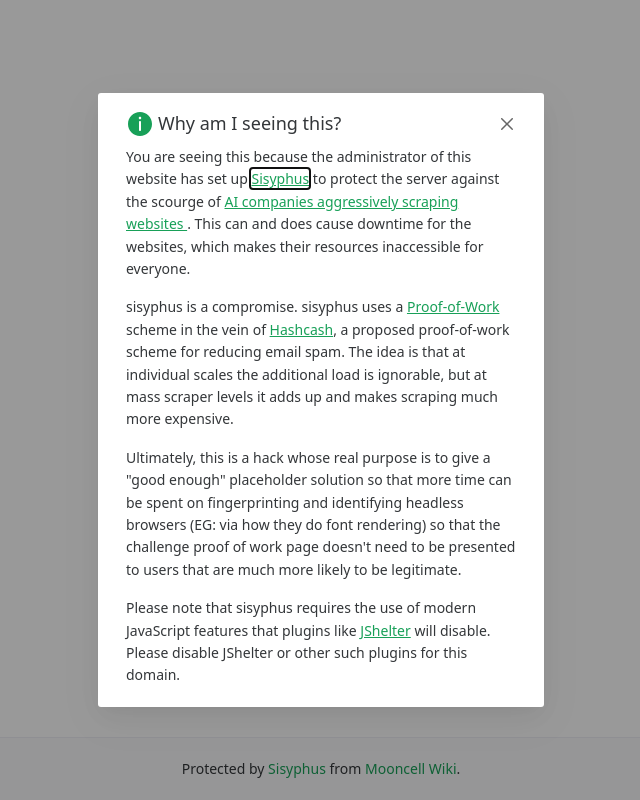
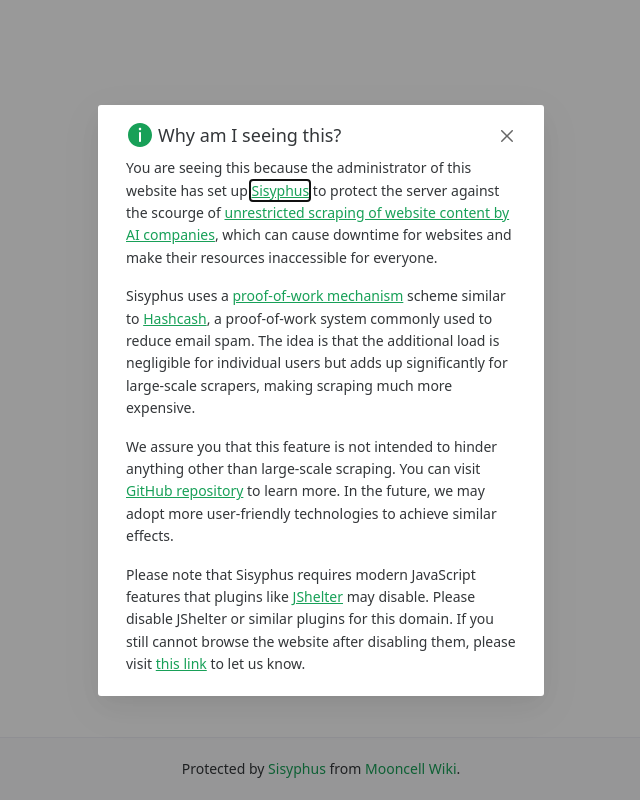
Before and after one commit to MooncellWiki/sisyphus, a Vue app in the folder packages/frontend/: page / in a window 1280 px wide. Both pictures are taken after a click on the link "Why am I seeing this?". Shown: the whole page, without its empty margins (319-959 px from the left). Built offline with nearby package versions, Linux system fonts and the light colour scheme.

Commit message:
chore: update i18n

```diff
--- a/packages/frontend/src/App.vue
+++ b/packages/frontend/src/App.vue
@@ -232,21 +232,24 @@
             <NA
               href="https://thelibre.news/foss-infrastructure-is-under-attack-by-ai-companies/"
             >
-              AI companies aggressively scraping websites
+            {{ $t("modal.scrapingWebsite") }}</NA
             </NA>
           </i18n-t>
 
           <i18n-t keypath="modal.paragraph2" :tag="NP">
             <NA href="https://anubis.techaro.lol/docs/design/why-proof-of-work"
-              >Proof-of-Work</NA
+              >{{ $t('modal.proofOfWork') }}</NA
             >
             <NA href="https://en.wikipedia.org/wiki/Hashcash">Hashcash</NA>
           </i18n-t>
 
-          <NP>{{ $t("modal.paragraph3") }}</NP>
+          <i18n-t keypath="modal.paragraph3" :tag="NP">
+            <NA href="https://github.com/MooncellWiki/sisyphus">{{ $t('modal.githubRepo') }}</NA>
+          </i18n-t>
 
           <i18n-t keypath="modal.paragraph4" :tag="NP">
             <NA href="https://jshelter.org/">JShelter</NA>
+            <NA href="https://f.kdocs.cn/ksform/w/write/YyLpQg1a">{{ $t('modal.feedbackLink') }}</NA>
           </i18n-t>
         </NModal>
         <NA @click="onDetailClicked">{{ $t("common.whySeeing") }}</NA>
--- a/packages/frontend/src/i18n/locales/en.json
+++ b/packages/frontend/src/i18n/locales/en.json
@@ -24,13 +24,17 @@
   },
   "dependencies": {
     "missingWebCrypto": "Your browser doesn't have a functioning web.crypto element. Are you viewing this over a secure context?",
-    "missingWebWorkers": "Your browser doesn't support web workers (sisyphus uses this to avoid freezing your browser). Do you have a plugin like JShelter installed?"
+    "missingWebWorkers": "Your browser doesn't support web workers (Sisyphus uses this to avoid freezing your browser). Do you have a plugin like JShelter installed?"
   },
   "modal": {
     "title": "Why am I seeing this?",
-    "paragraph1": "You are seeing this because the administrator of this website has set up {0} to protect the server against the scourge of {1}. This can and does cause downtime for the websites, which makes their resources inaccessible for everyone.",
-    "paragraph2": "sisyphus is a compromise. sisyphus uses a {0} scheme in the vein of {1}, a proposed proof-of-work scheme for reducing email spam. The idea is that at individual scales the additional load is ignorable, but at mass scraper levels it adds up and makes scraping much more expensive.",
-    "paragraph3": "Ultimately, this is a hack whose real purpose is to give a \"good enough\" placeholder solution so that more time can be spent on fingerprinting and identifying headless browsers (EG: via how they do font rendering) so that the challenge proof of work page doesn't need to be presented to users that are much more likely to be legitimate.",
-    "paragraph4": "Please note that sisyphus requires the use of modern JavaScript features that plugins like {0} will disable. Please disable JShelter or other such plugins for this domain."
+    "paragraph1": "You are seeing this because the administrator of this website has set up {0} to protect the server against the scourge of {1}, which can cause downtime for websites and make their resources inaccessible for everyone.",
+    "scrapingWebsite": "unrestricted scraping of website content by AI companies",
+    "paragraph2": "Sisyphus uses a {0} scheme similar to {1}, a proof-of-work system commonly used to reduce email spam. The idea is that the additional load is negligible for individual users but adds up significantly for large-scale scrapers, making scraping much more expensive.",
+    "proofOfWork": "proof-of-work mechanism",
+    "paragraph3": "We assure you that this feature is not intended to hinder anything other than large-scale scraping. You can visit {0} to learn more. In the future, we may adopt more user-friendly technologies to achieve similar effects.",
+    "paragraph4": "Please note that Sisyphus requires modern JavaScript features that plugins like {0} may disable. Please disable JShelter or similar plugins for this domain. If you still cannot browse the website after disabling them, please visit {1} to let us know.",
+    "feedbackLink": "this link",
+    "githubRepo": "GitHub repository"
   }
 }
--- a/packages/frontend/src/i18n/locales/ja.json
+++ b/packages/frontend/src/i18n/locales/ja.json
@@ -24,13 +24,17 @@
   },
   "dependencies": {
     "missingWebCrypto": "お使いのブラウザには機能する web.crypto 要素がありません。安全なコンテキストで閲覧していますか？",
-    "missingWebWorkers": "お使いのブラウザは Web ワーカーをサポートしていません（sisyphus はこれを使用してブラウザのフリーズを防ぎます）。JShelter のようなプラグインがインストールされていますか？"
+    "missingWebWorkers": "お使いのブラウザは Web ワーカーをサポートしていません（Sisyphus はこれを使用してブラウザのフリーズを防ぎます）。JShelter のようなプラグインがインストールされていますか？"
   },
   "modal": {
     "title": "なぜこれが表示されているのですか？",
     "paragraph1": "このウェブサイトの管理者が {0} を設定して、{1} の脅威からサーバーを保護しているため、これが表示されています。これにより、ウェブサイトのダウンタイムが発生し、すべての人にとってリソースがアクセス不能になる場合があります。",
-    "paragraph2": "sisyphus は妥協策です。sisyphus は {0} スキームを使用しており、{1} のような提案されたスパムメール削減のためのプルーフ・オブ・ワークスキームに似ています。このアイデアは、個々の規模では追加の負荷は無視できるものの、大量のスクレイピングでは負荷が増加し、スクレイピングが非常に高コストになるというものです。",
-    "paragraph3": "最終的には、これは「十分に良い」暫定的な解決策を提供するためのハックであり、ヘッドレスブラウザを特定するための指紋採取（例: フォントレンダリングの方法）により多くの時間を費やすことができるようにすることを目的としています。そのため、チャレンジのプルーフ・オブ・ワークページを、正当である可能性が高いユーザーに表示する必要がなくなります。",
-    "paragraph4": "sisyphus は、{0} のようなプラグインが無効にする最新の JavaScript 機能の使用を必要とすることに注意してください。このドメインでは JShelter やその他のプラグインを無効にしてください。"
+    "scrapingWebsite": "AI 企業によるウェブサイトコンテンツの無制限なスクレイピング",
+    "paragraph2": "Sisyphus は {0} を利用しており、{1} のようなスパムメール削減のための作業証明システムに似ています。この仕組みは、個々のユーザーにとっては無視できる負荷である一方、大規模なスクレイピングでは負荷が累積し、スクレイピングが非常に高コストになるよう設計されています。",
+    "proofOfWork": "作業証明メカニズム",
+    "paragraph3": "この機能は大規模なスクレイピング以外の目的を妨げるものではないことを保証します。詳細については {0} をご覧ください。将来的には、よりユーザーフレンドリーな技術を採用して同様の効果を実現する可能性があります。",
+    "paragraph4": "Sisyphus は最新の JavaScript 機能を必要としますが、{0} のようなプラグインはこれらの機能を無効にする可能性があります。このドメインでは JShelter やその他のプラグインを無効にしてください。それでもウェブサイトを正常に閲覧できない場合は、{1} にアクセスしてお知らせください。",
+    "feedbackLink": "このリンク",
+    "githubRepo": "GitHub リポジトリ"
   }
 }
--- a/packages/frontend/src/i18n/locales/kr.json
+++ b/packages/frontend/src/i18n/locales/ko.json
@@ -24,13 +24,17 @@
   },
   "dependencies": {
     "missingWebCrypto": "브라우저에 작동하는 web.crypto 요소가 없습니다. 안전한 컨텍스트에서 보고 있습니까?",
-    "missingWebWorkers": "브라우저가 웹 워커를 지원하지 않습니다(sisyphus는 브라우저가 멈추는 것을 방지하기 위해 이를 사용합니다). JShelter와 같은 플러그인이 설치되어 있습니까?"
+    "missingWebWorkers": "브라우저가 웹 워커를 지원하지 않습니다(Sisyphus는 브라우저가 멈추는 것을 방지하기 위해 이를 사용합니다). JShelter와 같은 플러그인이 설치되어 있습니까?"
   },
   "modal": {
     "title": "왜 이 화면이 보이나요?",
     "paragraph1": "이 웹사이트의 관리자가 {0}을(를) 설정하여 {1}의 위협으로부터 서버를 보호했기 때문에 이 화면이 표시됩니다. 이는 웹사이트의 다운타임을 유발할 수 있으며, 모든 사용자가 리소스에 접근할 수 없게 만들 수 있습니다.",
-    "paragraph2": "sisyphus는 타협안입니다. sisyphus는 {0} 스킴을 사용하며, {1}와 같은 이메일 스팸 감소를 위한 작업 증명 스킴 제안과 유사합니다. 이 아이디어는 개별 규모에서는 추가 부하가 무시할 수 있는 수준이지만, 대규모 스크래핑에서는 부하가 증가하여 스크래핑 비용이 훨씬 더 비싸진다는 것입니다.",
-    "paragraph3": "궁극적으로, 이것은 \"충분히 좋은\" 임시 솔루션을 제공하기 위한 해킹으로, 폰트 렌더링 방식과 같은 방법으로 헤드리스 브라우저를 식별하고 지문을 채취하는 데 더 많은 시간을 할애할 수 있도록 하는 것이 목적입니다. 따라서 작업 증명 페이지를 합법적인 사용자에게 표시할 필요가 줄어듭니다.",
-    "paragraph4": "sisyphus는 {0}과 같은 플러그인이 비활성화하는 최신 JavaScript 기능의 사용을 요구한다는 점에 유의하세요. 이 도메인에서는 JShelter 또는 기타 유사한 플러그인을 비활성화하세요."
+    "scrapingWebsite": "AI 기업의 무제한 웹사이트 콘텐츠 스크래핑",
+    "paragraph2": "Sisyphus는 {0} 스킴을 사용하며, {1}와 같은 이메일 스팸 감소를 위한 작업 증명 시스템과 유사합니다. 이 아이디어는 개별 사용자에게는 추가 부하가 미미하지만, 대규모 스크래핑에서는 부하가 누적되어 스크래핑 비용이 크게 증가하도록 설계되었습니다.",
+    "proofOfWork": "작업 증명 메커니즘",
+    "paragraph3": "이 기능은 대규모 스크래핑 외의 다른 목적을 방해하지 않도록 설계되었습니다. 자세한 내용은 {0}을(를) 방문하여 확인하세요. 향후에는 사용자 친화적인 기술로 대체하여 유사한 효과를 달성할 수 있습니다.",
+    "paragraph4": "Sisyphus는 최신 JavaScript 기능을 필요로 하며, {0}과 같은 플러그인은 이러한 기능을 비활성화할 수 있습니다. 이 도메인에서는 JShelter 또는 유사한 플러그인을 비활성화하세요. 그래도 웹사이트를 정상적으로 탐색할 수 없는 경우 {1}을(를) 방문하여 알려주세요.",
+    "feedbackLink": "이 링크",
+    "githubRepo": "GitHub 저장소"
   }
 }
--- a/packages/frontend/src/i18n/locales/zh-cn.json
+++ b/packages/frontend/src/i18n/locales/zh-cn.json
@@ -24,13 +24,17 @@
   },
   "dependencies": {
     "missingWebCrypto": "您的浏览器没有可用的 web.crypto 元素。您是否在安全上下文中查看此内容？",
-    "missingWebWorkers": "您的浏览器不支持 Web Workers（sisyphus 使用它来避免浏览器冻结）。您是否安装了类似 JShelter 的插件？"
+    "missingWebWorkers": "您的浏览器不支持 Web Workers（Sisyphus 使用它来避免浏览器冻结）。您是否安装了类似 JShelter 的插件？"
   },
   "modal": {
-    "title": "为什么我会看到这个？",
-    "paragraph1": "您看到这个是因为本网站的管理员设置了 {0} 来保护服务器免受 {1} 的影响。这可能导致网站宕机，使其资源对所有人都不可访问。",
-    "paragraph2": "sisyphus 是一种折中方案。sisyphus 使用类似于 {1} 的 {0} 机制，这是一种用于减少邮件垃圾的工作量证明方案。这个想法是在个人使用规模下，额外的负载可以忽略不计，但在大规模爬虫级别上，它会累加起来，使爬取变得更加昂贵。",
-    "paragraph3": "最终，这是一个临时解决方案，其真正目的是提供一个“足够好”的占位解决方案，以便有更多时间用于指纹识别和识别无头浏览器（例如：通过它们如何进行字体渲染），这样挑战工作量证明页面就不需要呈现给更可能是合法的用户。",
-    "paragraph4": "请注意，sisyphus 需要使用现代 JavaScript 功能，而像 {0} 这样的插件会禁用这些功能。请为此域名禁用 JShelter 或其他类似插件。"
+    "title": "为什么我会看到此页面？",
+    "paragraph1": "您看到此页面是因为网站管理员设置了 {0} 来保护服务器，限制{1}，以避免大量网站资源被无端消耗，影响用户的正常访问。",
+    "scrapingWebsite": "人工智能公司无限制抓取网站内容",
+    "paragraph2": "类似常用于减少邮件垃圾的工作量证明系统 {1} ，Sisyphus 利用{0}，通过附加对个人用户来说可以忽略不计的额外运算量，使大规模抓取器对网站进行抓取时需要处理累加后的大量负载，进而延缓其抓取速度。",
+    "proofOfWork": "工作量证明机制",
+    "paragraph3": "我们向您保证此功能不会用于阻碍大规模抓取外的其他目的，您可以前往 {0} 了解更多详细信息。此后我们也可能在条件成熟时换用对用户更友好的技术来实现类似的效果。",
+    "paragraph4": "请注意，Sisyphus 需要使用现代 JavaScript 功能，而 {0} 等插件会阻止这些功能。请为此域名禁用 JShelter 或其他类似插件。如果禁用后您仍然无法正常浏览网站，请前往 {1} 告知我们。",
+    "feedbackLink": "此链接",
+    "githubRepo": "GitHub 仓库"
   }
 }
--- a/packages/frontend/src/i18n/locales/zh-tw.json
+++ b/packages/frontend/src/i18n/locales/zh-tw.json
@@ -24,13 +24,17 @@
   },
   "dependencies": {
     "missingWebCrypto": "您的瀏覽器沒有可用的 web.crypto 元素。您是否在安全環境中查看此內容？",
-    "missingWebWorkers": "您的瀏覽器不支持 Web Workers（sisyphus 使用它來避免瀏覽器凍結）。您是否安裝了類似 JShelter 的插件？"
+    "missingWebWorkers": "您的瀏覽器不支持 Web Workers（Sisyphus 使用它來避免瀏覽器凍結）。您是否安裝了類似 JShelter 的插件？"
   },
   "modal": {
     "title": "為什麼我會看到這個？",
     "paragraph1": "您看到這個是因為本網站的管理員設置了 {0} 來保護伺服器免受 {1} 的影響。這可能導致網站宕機，使其資源對所有人都無法訪問。",
-    "paragraph2": "sisyphus 是一種折衷方案。sisyphus 使用類似於 {1} 的 {0} 機制，這是一種用於減少垃圾郵件的工作量證明方案。這個想法是在個人使用規模下，額外的負載可以忽略不計，但在大規模爬蟲級別上，它會累加起來，使爬取變得更加昂貴。",
-    "paragraph3": "最終，這是一個臨時解決方案，其真正目的是提供一個“足夠好”的占位解決方案，以便有更多時間用於指紋識別和識別無頭瀏覽器（例如：通過它們如何進行字體渲染），這樣挑戰工作量證明頁面就不需要呈現給更可能是合法的用戶。",
-    "paragraph4": "請注意，sisyphus 需要使用現代 JavaScript 功能，而像 {0} 這樣的插件會禁用這些功能。請為此域名禁用 JShelter 或其他類似插件。"
+    "scrapingWebsite": "人工智慧公司無限制抓取網站內容",
+    "paragraph2": "類似常用於減少郵件垃圾的工作量證明系統 {1} ，Sisyphus 利用 {0}，通過附加對個人用戶來說可以忽略不計的額外運算量，使大規模抓取器對網站進行抓取時需要處理累加後的大量負載，進而延緩其抓取速度。",
+    "proofOfWork": "工作量證明機制",
+    "paragraph3": "我們向您保證此功能不會用於阻礙大規模抓取外的其他目的，您可以前往 {0} 瞭解更多詳細資訊。此後我們也可能在條件成熟時換用對用戶更友善的技術來實現類似的效果。",
+    "paragraph4": "請注意，Sisyphus 需要使用現代 JavaScript 功能，而 {0} 等插件會阻止這些功能。請為此域名禁用 JShelter 或其他類似插件。如果禁用後您仍然無法正常瀏覽網站，請前往 {1} 告知我們。",
+    "feedbackLink": "此連結",
+    "githubRepo": "GitHub 儲存庫"
   }
 }
--- a/packages/frontend/src/main.ts
+++ b/packages/frontend/src/main.ts
@@ -7,7 +7,7 @@
 import App from "./App.vue";
 import en from "./i18n/locales/en.json";
 import ja from "./i18n/locales/ja.json";
-import kr from "./i18n/locales/kr.json";
+import ko from "./i18n/locales/ko.json";
 import zhCN from "./i18n/locales/zh-cn.json";
 import zhTW from "./i18n/locales/zh-tw.json";
 
@@ -38,7 +38,7 @@
   messages: {
     en,
     ja,
-    kr,
+    ko,
     zhCN,
     zhTW,
   },
```
